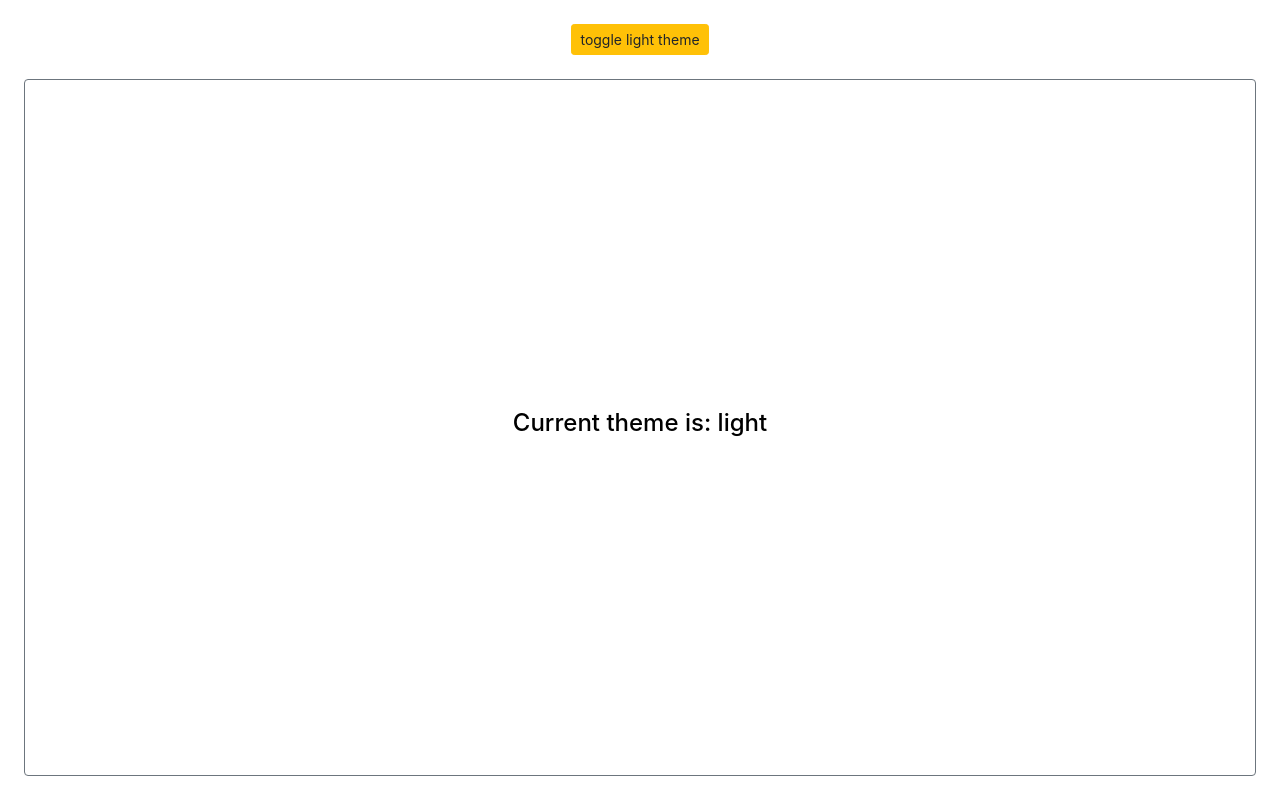
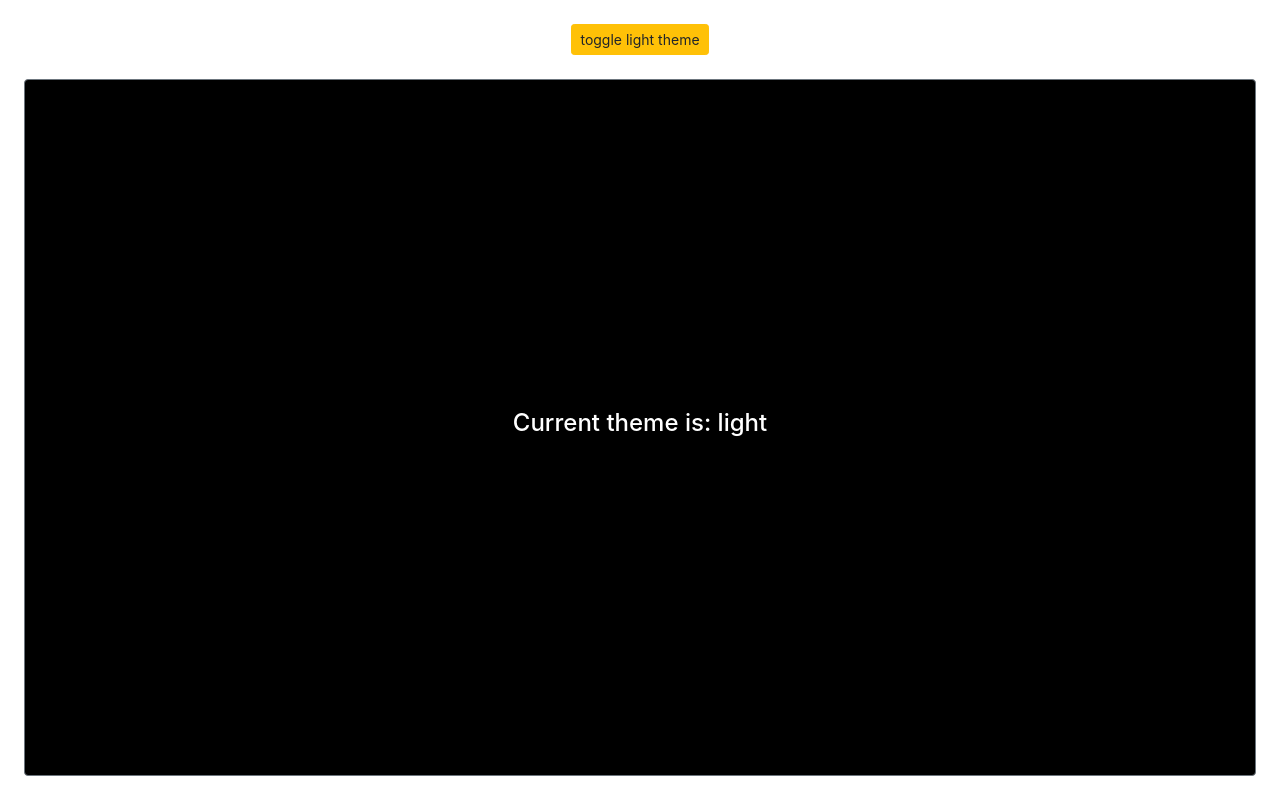
Before and after one commit to and-ocean2017/react-context-demo, a React (Create React App) app: page / in a window 1280 px wide. Built offline with nearby package versions, Linux system fonts and the light colour scheme.

Commit message:
created default provider and consumer component

```diff
--- a/src/components/Main.js
+++ b/src/components/Main.js
@@ -1,8 +1,6 @@
 import React, { Component } from 'react';
 import ThemeContext from '../context/ThemeContext';
 class Main extends Component {
-  static contextType = ThemeContext;
-
   mainStyle = () => {
     return {
       backgroundColor: this.context === "light" ? "white" : "black",
@@ -12,12 +10,20 @@ class Main extends Component {
 
   render() {
       return (
+        <ThemeContext.Consumer>
+          {
+            (theme) => {
+                return (
                 <div
                     className="h-100 border rounded border-secondary p-4 d-flex justify-content-center align-items-center"
                     style={this.mainStyle()}
                 >
-        <h4>Current theme is: {this.context}</h4>
+                    <h4>Current theme is: { theme }</h4>
                 </div>
+                );
+            }
+          }
+        </ThemeContext.Consumer>
       );
   }
 }
```
Also changed, not shown: 1 other file (tests, documents, lock files or other folders). Lines whose indentation alone changed are shown as unchanged.
